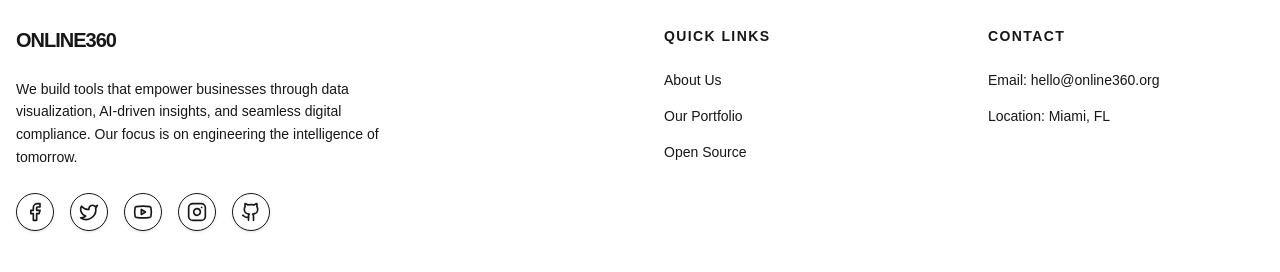
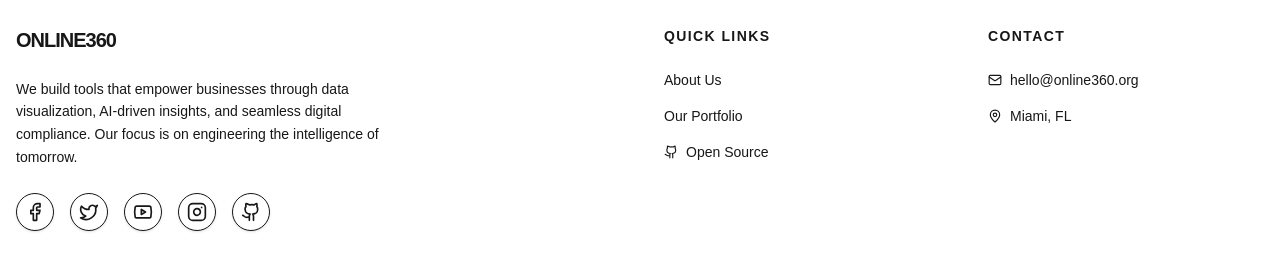
Before and after one commit to online360llc/online360.org, a Next.js app: page / in a window 1280 px wide. Shown: the part 2182-2454 px from the top of the page. Built offline with nearby package versions, Linux system fonts and the light colour scheme; no server answers; the database is empty.

Commit message:
Fix build by using custom SVGs for social icons and add SEO

```diff
--- a/src/app/layout.tsx
+++ b/src/app/layout.tsx
@@ -2,7 +2,7 @@ import type { Metadata } from "next";
 import { Geist, Geist_Mono } from "next/font/google";
 import "./globals.css";
 import Link from "next/link";
-import { Facebook, Twitter, Youtube, Instagram, Github } from "lucide-react";
+import { Globe, Mail, MapPin } from "lucide-react";
 
 const geistSans = Geist({
   variable: "--font-geist-sans",
@@ -33,7 +33,7 @@ export const metadata: Metadata = {
     description: "Innovative software solutions for data visualization, AI visibility, and digital compliance.",
     images: [
       {
-        url: "/og-image.png", // We'll assume a standard OG image path
+        url: "/og-image.png",
         width: 1200,
         height: 630,
         alt: "Online360 - Software Innovation",
@@ -60,12 +60,33 @@ export const metadata: Metadata = {
   },
 };
 
+// Social Icons as simple SVGs since Lucide removed them
+const FacebookIcon = ({ size = 20 }: { size?: number }) => (
+  <svg width={size} height={size} viewBox="0 0 24 24" fill="none" stroke="currentColor" strokeWidth="2" strokeLinecap="round" strokeLinejoin="round"><path d="M18 2h-3a5 5 0 0 0-5 5v3H7v4h3v8h4v-8h3l1-4h-4V7a1 1 0 0 1 1-1h3z"/></svg>
+);
+
+const TwitterIcon = ({ size = 20 }: { size?: number }) => (
+  <svg width={size} height={size} viewBox="0 0 24 24" fill="none" stroke="currentColor" strokeWidth="2" strokeLinecap="round" strokeLinejoin="round"><path d="M22 4s-.7 2.1-2 3.4c1.6 10-9.4 17.3-18 11.6 2.2.1 4.4-.6 6-2C3 15.5.5 9.6 3 5c2.2 2.6 5.6 4.1 9 4-.9-4.2 4-6.6 7-3.8 1.1 0 3-1.2 3-1.2z"/></svg>
+);
+
+const YoutubeIcon = ({ size = 20 }: { size?: number }) => (
+  <svg width={size} height={size} viewBox="0 0 24 24" fill="none" stroke="currentColor" strokeWidth="2" strokeLinecap="round" strokeLinejoin="round"><path d="M2.5 17a24.12 24.12 0 0 1 0-10 2 2 0 0 1 2-2h15a2 2 0 0 1 2 2 24.12 24.12 0 0 1 0 10 2 2 0 0 1-2 2h-15a2 2 0 0 1-2-2z"/><path d="m10 15 5-3-5-3z"/></svg>
+);
+
+const InstagramIcon = ({ size = 20 }: { size?: number }) => (
+  <svg width={size} height={size} viewBox="0 0 24 24" fill="none" stroke="currentColor" strokeWidth="2" strokeLinecap="round" strokeLinejoin="round"><rect width="20" height="20" x="2" y="2" rx="5" ry="5"/><path d="M16 11.37A4 4 0 1 1 12.63 8 4 4 0 0 1 16 11.37z"/><line x1="17.5" x2="17.51" y1="6.5" y2="6.5"/></svg>
+);
+
+const GithubIcon = ({ size = 20 }: { size?: number }) => (
+  <svg width={size} height={size} viewBox="0 0 24 24" fill="none" stroke="currentColor" strokeWidth="2" strokeLinecap="round" strokeLinejoin="round"><path d="M15 22v-4a4.8 4.8 0 0 0-1-3.5c3 0 6-2 6-5.5.08-1.25-.27-2.48-1-3.5.28-1.15.28-2.35 0-3.5 0 0-1 0-3.5 1.5a10.8 10.8 0 0 0-5 0C7 2 6 2 6 2c-.28 1.15-.28 2.35 0 3.5-1 1-1.35 2.24-1 3.5 0 3.5 3 5.5 6 5.5-.39.49-.68 1.05-.85 1.65-.17.6-.22 1.23-.15 1.85v4"/><path d="M9 18c-4.51 2-5-2-7-2"/></svg>
+);
+
 const SOCIAL_LINKS = [
-  { name: "Facebook", href: "https://www.facebook.com/online360.org", icon: Facebook },
-  { name: "X", href: "https://x.com/online360llc", icon: Twitter },
-  { name: "YouTube", href: "https://www.youtube.com/@online360llc", icon: Youtube },
-  { name: "Instagram", href: "https://www.instagram.com/online360llc/", icon: Instagram },
-  { name: "GitHub", href: "https://github.com/online360llc", icon: Github },
+  { name: "Facebook", href: "https://www.facebook.com/online360.org", icon: FacebookIcon },
+  { name: "X", href: "https://x.com/online360llc", icon: TwitterIcon },
+  { name: "YouTube", href: "https://www.youtube.com/@online360llc", icon: YoutubeIcon },
+  { name: "Instagram", href: "https://www.instagram.com/online360llc/", icon: InstagramIcon },
+  { name: "GitHub", href: "https://github.com/online360llc", icon: GithubIcon },
 ];
 
 export default function RootLayout({
@@ -132,14 +153,16 @@ export default function RootLayout({
                 <ul className="space-y-4 text-sm text-muted-foreground font-medium">
                   <li><Link href="#about" className="hover:text-primary transition-colors">About Us</Link></li>
                   <li><Link href="#projects" className="hover:text-primary transition-colors">Our Portfolio</Link></li>
-                  <li><Link href="https://github.com/online360llc" target="_blank" className="hover:text-primary transition-colors">Open Source</Link></li>
+                  <li><Link href="https://github.com/online360llc" target="_blank" className="hover:text-primary transition-colors flex items-center gap-2">
+                    <GithubIcon size={14} /> Open Source
+                  </Link></li>
                 </ul>
               </div>
               <div>
                 <h3 className="font-bold text-sm uppercase tracking-widest mb-6">Contact</h3>
                 <ul className="space-y-4 text-sm text-muted-foreground font-medium">
-                  <li>Email: hello@online360.org</li>
-                  <li>Location: Miami, FL</li>
+                  <li className="flex items-center gap-2"><Mail size={14} /> hello@online360.org</li>
+                  <li className="flex items-center gap-2"><MapPin size={14} /> Miami, FL</li>
                 </ul>
               </div>
             </div>
```
